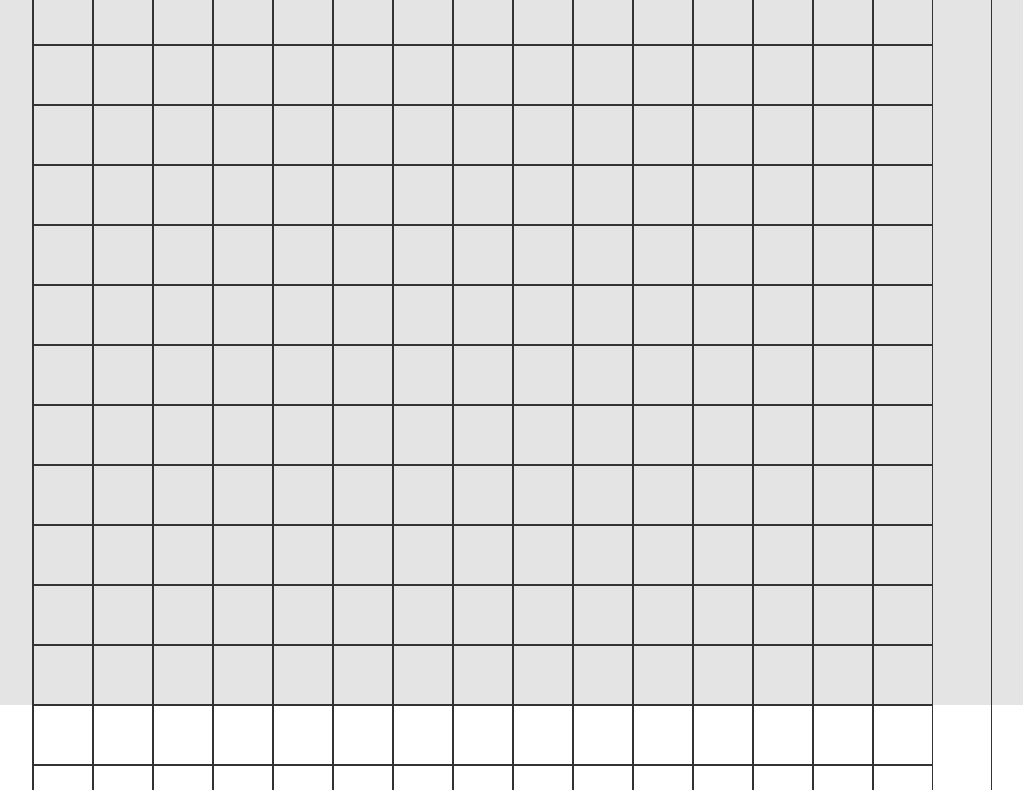
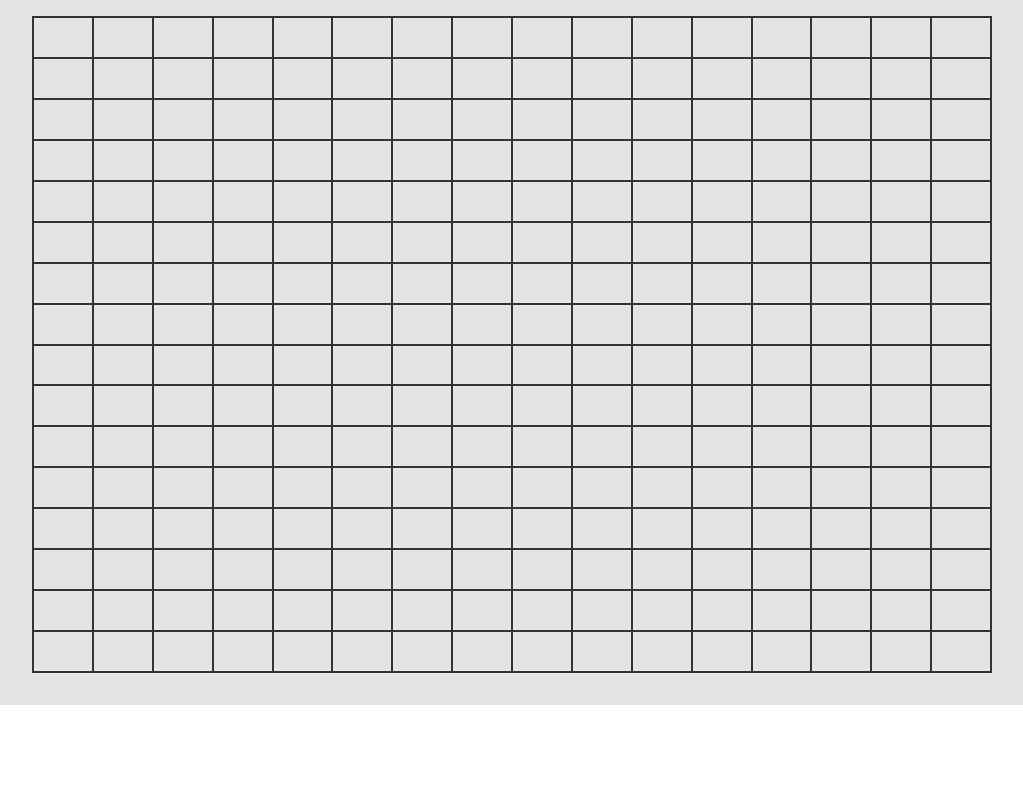
Before and after one commit to denzeltl/etch-a-sketch, a website: page index.html in a window 1280 px wide. Shown: the part 95-885 px from the top of the page, without its empty margins (128-1151 px from the left). After the commit the page ends 800 px from the top, so only its background shows below. Drawn offline with Linux system fonts and the light colour scheme.

Commit message:
Implement js to generate boxes

```diff
--- a/js/main.js
+++ b/js/main.js
@@ -2,15 +2,15 @@ const container = document.querySelector(".container");
 
 // functions
 function generateBoxes(size) {
-    const containerWidth = container.getBoundingClientRect().width;
-    const boxWidth = containerWidth / size;
-    for (let i = 0; i < size * size; i++) {
-        const box = document.createElement("div");
-        box.classList.add("box");
-        box.style.width = `${boxWidth}px`;
-        box.style.height = `${boxWidth}px`;
-        container.appendChild(box);
-        console.log(box.offsetWidth);
+    for (let i = 0; i < size; i++) {
+        const row = document.createElement("div");
+        row.classList.add("row");
+        container.appendChild(row);
+        for (let x = 0; x < size; x++) {
+            const box = document.createElement("div");
+            box.classList.add("box");
+            row.appendChild(box);
+        }
     }
 }
 
--- a/scss/style.scss
+++ b/scss/style.scss
@@ -31,11 +31,19 @@ h1 {
 .container {
     width: 100%;
     max-width: 960px;
+    height: 960px;
     display: flex;
-    flex-wrap: wrap;
+    flex-direction: column;
     border: 1px solid #333;
+}
+
+.row {
+    display: flex;
+    width: 100%;
+    height: 100%;
 }
 
 .box {
     border: 1px solid #333;
+    width: 100%;
 }
```
Also changed, not shown: css/style.min.css, 1 other file.
